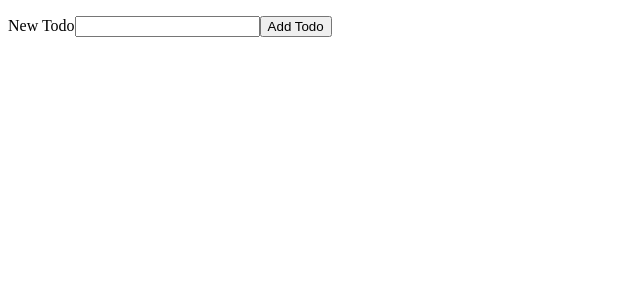
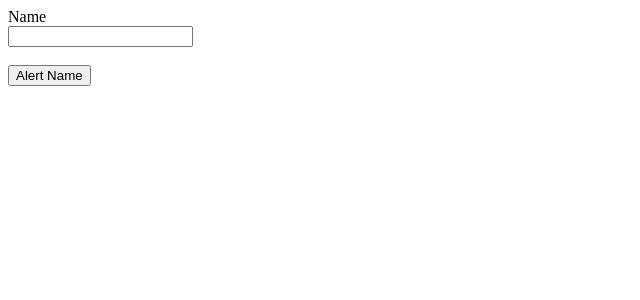
Before and after one commit to ellewright/CourseCareers-React-Unit, a React (Vite) app: page / in a window 1280 px wide. Shown: the top 300 px of the page, without its empty margins (0-640 px from the left). Built offline with nearby package versions, Linux system fonts and the light colour scheme.

Commit message:
Add UseStateVsUseRef.jsx

```diff
--- a/src/App.jsx
+++ b/src/App.jsx
@@ -27,13 +27,14 @@ import UseFetchProject from "./components/BasicHooks/UseFetchProject"
 import UseArrayProject from "./components/BasicHooks/UseArrayProject"
 import UseLocalStorageProject from "./components/BasicHooks/UseLocalStorageProject"
 import FormBasics from "./components/Forms/FormBasics"
+import UseStateVsUseRef from "./components/Forms/UseStateVsUseRef"
 // import user from './user.json'
 // import './styles.css'
 // import img from './img.jpg'
 
 function App() {
   return (
-    <FormBasics />
+    <UseStateVsUseRef />
   )
 }
 
--- /dev/null
+++ b/src/components/Forms/UseStateVsUseRef.jsx
@@ -0,0 +1,38 @@
+import { useState, useRef, useEffect } from "react"
+
+export default function UseStateVsUseRef() {
+    // const [name, setName] = useState("")
+    const nameRef = useRef() // prevents rerender until form is submitted
+
+    useEffect(() => {
+        console.log("Render.")
+    })
+
+    function handleSubmit(e) {
+        e.preventDefault()
+        const name = nameRef.current.value
+        if (name === "") return
+        alert(`Name: ${name}`)
+    }
+
+    return (
+        <form onSubmit={handleSubmit}>
+            <label htmlFor="name">Name</label>
+            <br />
+            <input
+                type="text"
+                id="name"
+                ref={nameRef}
+            />
+            {/* <input
+                type="text"
+                id="name"
+                value={name}
+                onChange={(e) => setName(e.target.value)}
+            /> */}
+            <br />
+            <br />
+            <button>Alert Name</button>
+        </form>
+    )
+}
```
